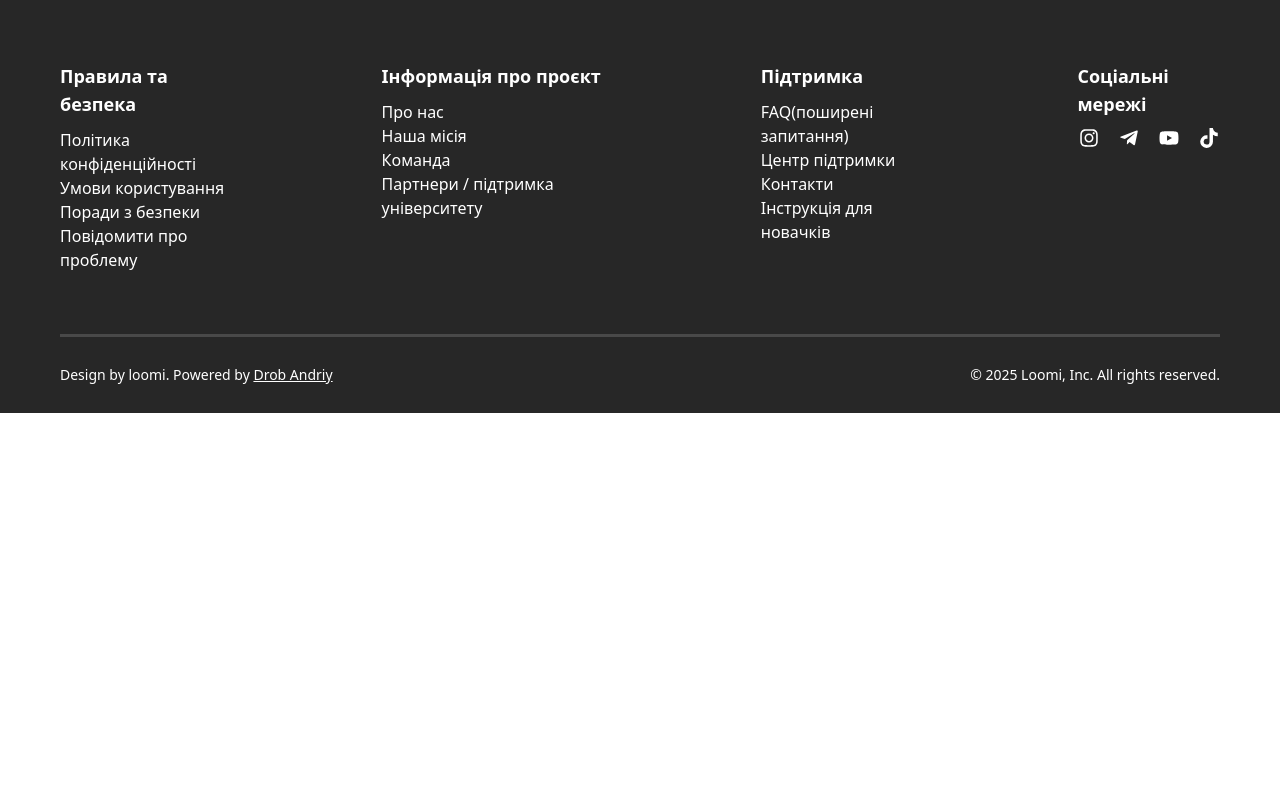
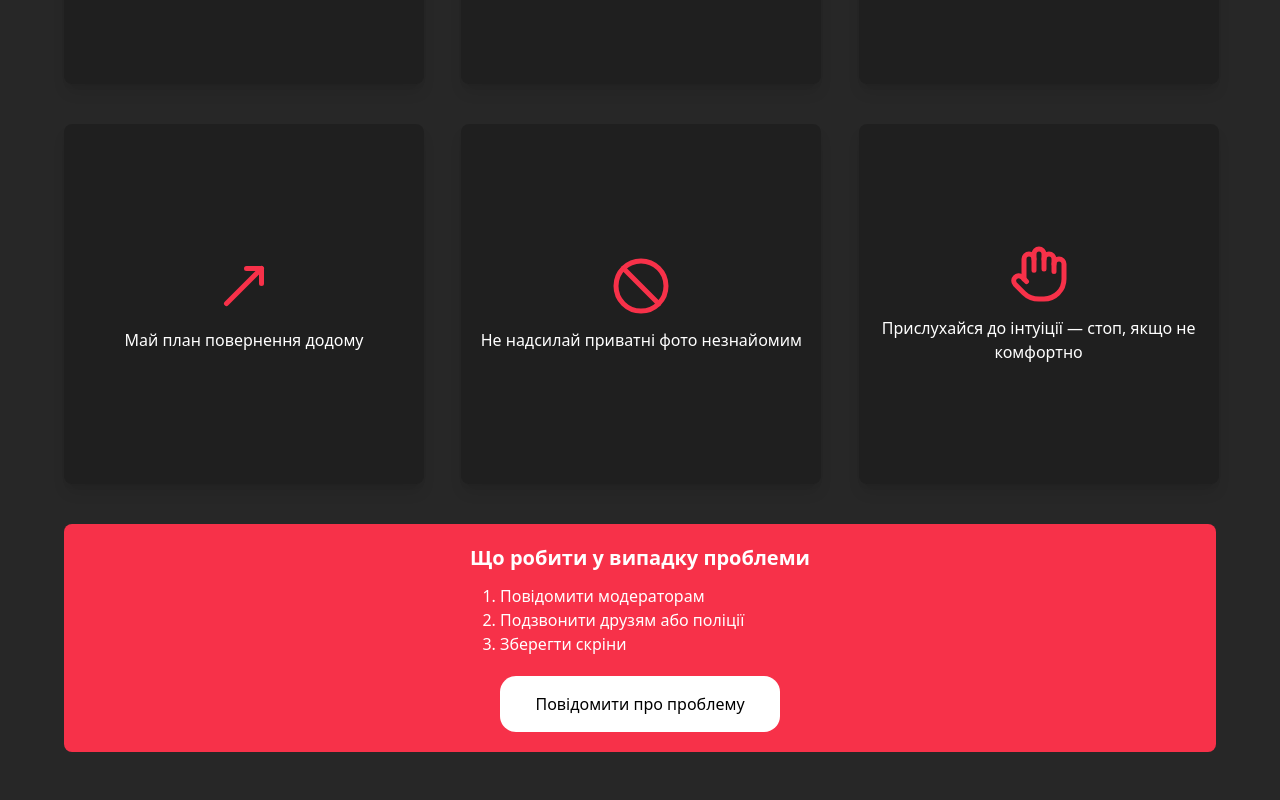
Before and after one commit to r1nozaki/loomi, a React (Vite) app: page /safety in a window 1280 px wide. Shown: the part 800-1600 px from the top of the page. Before the commit the page ends 1213 px from the top, so only its background shows below. Built offline with nearby package versions, Linux system fonts and the light colour scheme.

Commit message:
Added safety & tips page

```diff
--- a/src/App.jsx
+++ b/src/App.jsx
@@ -5,6 +5,7 @@ import AboutPage from './pages/AboutPage';
 import PrivacyPolicyPage from './pages/PrivacyPolicyPage';
 import TermsConditionsPage from './pages/TermsConditionsPage';
 import ReportProblemSection from './components/ReportProblem/ReportProblemSection';
+import TipsSafetyPage from './pages/TipsSafetyPage';
 import Layout from './components/Layout';
 import './App.css';
 
@@ -20,6 +21,7 @@ const App = () => {
             <Route path='/policy' element={<PrivacyPolicyPage />} />
             <Route path='/terms' element={<TermsConditionsPage />} />
             <Route path='/problem' element={<ReportProblemSection />} />
+            <Route path='/safety' element={<TipsSafetyPage />} />
           </Routes>
         </Layout>
       </Router>
--- a/src/components/AboutUs/WhoWeAre.jsx
+++ b/src/components/AboutUs/WhoWeAre.jsx
@@ -5,8 +5,8 @@ import StudentTeam from '../../assets/studentTeam.png';
 
 const WhoWeAre = () => {
   return (
-    <section className='w-full px-5 md:px-23 min-h-screen bg-[#272727] relative  grid grid-cols-1 md:grid-cols-2 items-center gap-5 '>
-      <div className='w-full '>
+    <section className='w-full px-5 md:px-23 min-h-screen bg-[#272727] relative  grid grid-cols-1 md:grid-cols-2 items-center md:gap-5 '>
+      <div className='w-full row-start-2 md:row-start-1'>
         <h2 className='w-full font-semibold text-2xl sm:text-3xl lg:text-4xl mb-2 sm:mb-3 lg:mb-4 text-white'>
           Хто ми?
         </h2>
@@ -43,14 +43,15 @@ const WhoWeAre = () => {
           <li>Простота, легкість і без зайвих ускладнень.</li>
         </ul>
       </div>
-      <div className='relative w-full h-0 pt-[85%] rounded-lg overflow-hidden'>
+      <div className='relative w-full h-0 pb-[85%] rounded-lg overflow-hidden mb-5 mt-10 md:mt-0 md:mb-0'>
         <img
           src={StudentTeam}
+          loading='lazy'
           alt='Student team'
           className='absolute top-0 right-0 w-full h-full object-cover object-center'
         />
       </div>
-      <Link to='/' className='w-36 mx-auto col-span-2'>
+      <Link to='/' className='w-36 mx-auto col-span-2 mt-10 md:mt-0'>
         <Btn>Почати</Btn>
       </Link>
     </section>
--- a/src/components/Footer/FooterBottom.jsx
+++ b/src/components/Footer/FooterBottom.jsx
@@ -13,7 +13,7 @@ const FooterBottom = () => {
               target='_blank'
               className='underline'
             >
-              Drob Andriy
+              Andrii Drob
             </a>
           </span>
         </p>
--- a/src/components/Socials.jsx
+++ b/src/components/Socials.jsx
@@ -14,7 +14,7 @@ const Socials = () => {
     },
     {
       icon: <FaTelegramPlane size={20} />,
-      link: 'https://web.telegram.org/k/#r1nozaki',
+      link: 'https://t.me/r1nozaki',
       alt: 'Telegram',
     },
     {
--- /dev/null
+++ b/src/components/TipsSafety/TipsCard.jsx
@@ -0,0 +1,10 @@
+const TipsCard = ({ icon, tip }) => {
+  return (
+    <div className='w-90 h-90 rounded-lg flex flex-col gap-3 justify-center items-center bg-black/20 shadow-lg'>
+      {icon}
+      <p className='text-base text-white text-center'>{tip}</p>
+    </div>
+  );
+};
+
+export default TipsCard;
--- /dev/null
+++ b/src/components/TipsSafety/TipsSafetyContent.jsx
@@ -0,0 +1,51 @@
+import { Link } from 'react-router';
+import SafetyPeople from '../../assets/safetyPeople.png';
+import TipsCard from './TipsCard';
+import tipsContent from '../../data/TipsContent';
+
+const TipsSafetyContent = () => {
+  return (
+    <div className='mb-10 max-w-6xl'>
+      <div className='flex items-center'>
+        <div className='w-full'>
+          <h2 className='text-white text-5xl font-bold  mb-5'>
+            Твоя безпека — наш пріоритет
+          </h2>
+          <p className='text-white/80 text-lg'>
+            Знайомства — це круто. Але завжди варто пам'ятати про свою безпеку.
+          </p>
+        </div>
+        <div className='w-100 h-100 '>
+          <img
+            src={SafetyPeople}
+            alt='safetyIcon'
+            className='w-full h-full object-cover'
+          />
+        </div>
+      </div>
+      <div className='w-full grid grid-cols-1 md:grid-cols-2 lg:grid-cols-3 gap-10 mb-10'>
+        {tipsContent.map(({ icon, tip }) => (
+          <TipsCard key={tip} icon={icon} tip={tip} />
+        ))}
+      </div>
+      <div className='w-full bg-[#F73149] rounded-lg p-5 text-center'>
+        <h3 className='text-white text-xl font-bold mb-3'>
+          Що робити у випадку проблеми
+        </h3>
+        <ol className='text-white text-base list-decimal w-70 mx-auto text-left'>
+          <li>Повідомити модераторам</li>
+          <li>Подзвонити друзям або поліції</li>
+          <li>Зберегти скріни</li>
+        </ol>
+        <Link
+          to='/problem'
+          className='text-black  bg-white rounded-2xl p-4 block mt-5 w-70 mx-auto hover:border hover:border-black'
+        >
+          Повідомити про проблему
+        </Link>
+      </div>
+    </div>
+  );
+};
+
+export default TipsSafetyContent;
--- /dev/null
+++ b/src/components/TipsSafety/TipsSafetySection.jsx
@@ -0,0 +1,11 @@
+import TipsSafetyContent from './TipsSafetyContent';
+
+const TipsSafetySection = () => {
+  return (
+    <section className='min-h-screen w-full py-16 px-6 bg-[#272727] flex justify-center'>
+      <TipsSafetyContent />
+    </section>
+  );
+};
+
+export default TipsSafetySection;
--- /dev/null
+++ b/src/data/TipsContent.jsx
@@ -0,0 +1,37 @@
+import {
+  KeyRound,
+  MapPin,
+  Megaphone,
+  MoveUpRight,
+  Ban,
+  Hand,
+} from 'lucide-react';
+
+const tipsContent = [
+  {
+    icon: <KeyRound className='text-[#F73149]' size={60} />,
+    tip: 'Не ділись особистими даними одразу',
+  },
+  {
+    icon: <MapPin className='text-[#F73149]' size={60} />,
+    tip: 'Зустрічайся у людних місцях',
+  },
+  {
+    icon: <Megaphone className='text-[#F73149]' size={60} />,
+    tip: 'Повідом друзям, куди йдеш',
+  },
+  {
+    icon: <MoveUpRight className='text-[#F73149]' size={60} />,
+    tip: 'Май план повернення додому',
+  },
+  {
+    icon: <Ban className='text-[#F73149]' size={60} />,
+    tip: 'Не надсилай приватні фото незнайомим',
+  },
+  {
+    icon: <Hand className='text-[#F73149]' size={60} />,
+    tip: 'Прислухайся до інтуіції — стоп, якщо не комфортно',
+  },
+];
+
+export default tipsContent;
--- /dev/null
+++ b/src/pages/TipsSafetyPage.jsx
@@ -0,0 +1,7 @@
+import TipsSafetySection from '../components/TipsSafety/TipsSafetySection';
+
+const TipsSafetyPage = () => {
+  return <TipsSafetySection />;
+};
+
+export default TipsSafetyPage;
```
Also changed, not shown: src/assets/safetyPeople.png (added), src/assets/studentTeam.png.
